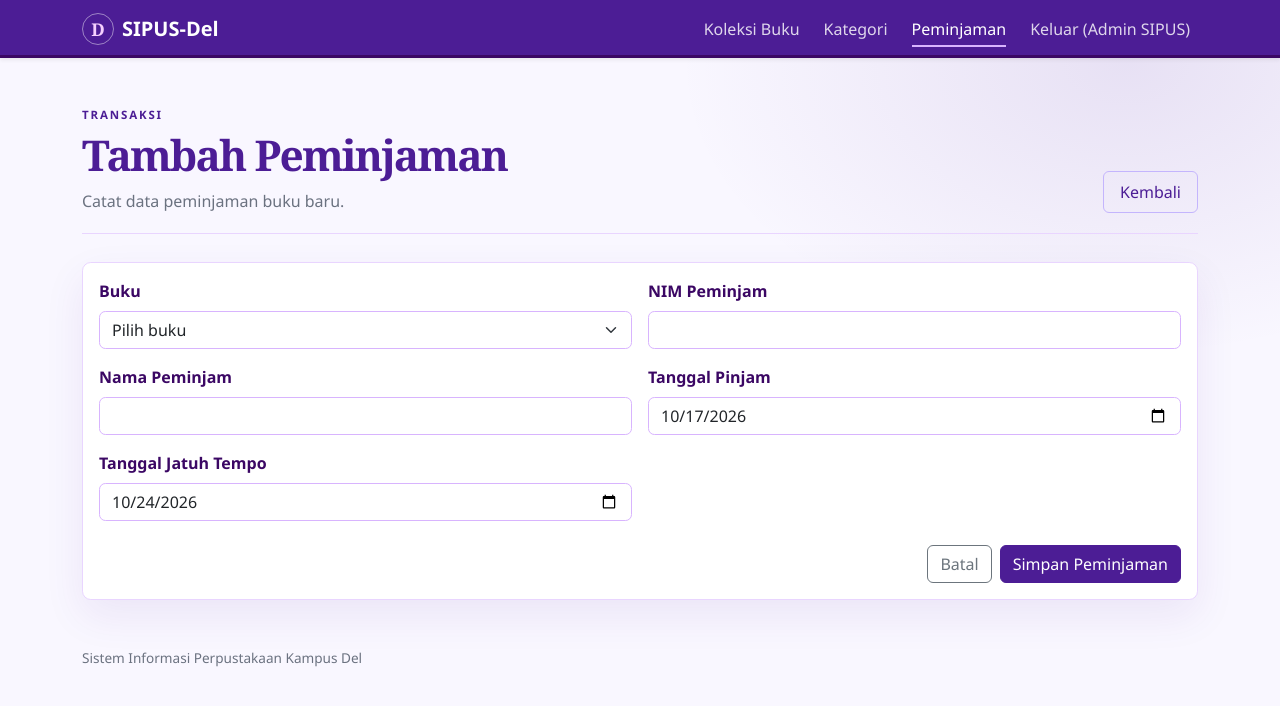
After one commit to DeaHutapea/ppw-2026-week5-12S24053, a Laravel app: page /peminjaman/create in a window 1280 px wide. The commit adds this page. Shown: the top 706 px of the page. Run offline with Laravel 12, Linux system fonts and the light colour scheme; a user stored in the database is signed in; data comes from the database, SQL or seed files in the repository; style sheets or scripts are compiled from the project's sources.

Commit message:
feat: add week 6 borrowing and authentication
Co-authored-by: Copilot <223556219+Copilot@users.noreply.github.com>

```diff
--- /dev/null
+++ b/app/Http/Controllers/PeminjamanController.php
@@ -0,0 +1,100 @@
+<?php
+
+namespace App\Http\Controllers;
+
+use App\Models\Buku;
+use App\Models\Peminjaman;
+use Illuminate\Http\RedirectResponse;
+use Illuminate\Http\Request;
+use Illuminate\Support\Facades\DB;
+use Illuminate\Support\Str;
+use Illuminate\View\View;
+
+class PeminjamanController extends Controller
+{
+    public function index(): View
+    {
+        $peminjamans = Peminjaman::with('buku')->latest()->paginate(10);
+
+        return view('peminjaman.index', compact('peminjamans'));
+    }
+
+    public function create(): View
+    {
+        $bukus = Buku::where('stok', '>', 0)->orderBy('judul')->get();
+
+        return view('peminjaman.create', compact('bukus'));
+    }
+
+    public function store(Request $request): RedirectResponse
+    {
+        $validated = $request->validate([
+            'buku_id' => ['required', 'integer', 'exists:bukus,id'],
+            'nim_peminjam' => ['required', 'string', 'max:15'],
+            'nama_peminjam' => ['required', 'string', 'max:150'],
+            'tanggal_pinjam' => ['required', 'date'],
+            'tanggal_jatuh_tempo' => ['required', 'date', 'after_or_equal:tanggal_pinjam'],
+        ]);
+
+        $borrowed = DB::transaction(function () use ($validated): bool {
+            $buku = Buku::query()
+                ->lockForUpdate()
+                ->findOrFail($validated['buku_id']);
+
+            if ($buku->stok < 1) {
+                return false;
+            }
+
+            $buku->decrement('stok');
+            Peminjaman::create([
+                ...$validated,
+                'kode_pinjam' => $this->generateKodePinjam(),
+                'status' => 'dipinjam',
+            ]);
+
+            return true;
+        });
+
+        if (! $borrowed) {
+            return back()->with('error', 'Stok buku tidak tersedia untuk dipinjam.')->withInput();
+        }
+
+        return redirect()->route('peminjaman.index')->with('success', 'Peminjaman berhasil dicatat.');
+    }
+
+    public function kembali(Peminjaman $peminjaman): RedirectResponse
+    {
+        $returned = DB::transaction(function () use ($peminjaman): bool {
+            $lockedPeminjaman = Peminjaman::query()
+                ->lockForUpdate()
+                ->findOrFail($peminjaman->id);
+
+            if ($lockedPeminjaman->status === 'kembali') {
+                return false;
+            }
+
+            $buku = Buku::query()
+                ->lockForUpdate()
+                ->findOrFail($lockedPeminjaman->buku_id);
+
+            $lockedPeminjaman->update([
+                'tanggal_kembali' => now()->toDateString(),
+                'status' => 'kembali',
+            ]);
+            $buku->increment('stok');
+
+            return true;
+        });
+
+        if (! $returned) {
+            return back()->with('error', 'Buku ini sudah dikembalikan.');
+        }
+
+        return redirect()->route('peminjaman.index')->with('success', 'Buku berhasil dikembalikan.');
+    }
+
+    private function generateKodePinjam(): string
+    {
+        return 'PINJAM-'.now()->format('Ymd').'-'.Str::upper(Str::random(12));
+    }
+}
--- a/app/Models/Buku.php
+++ b/app/Models/Buku.php
@@ -27,4 +27,9 @@ class Buku extends Model
     {
         return $this->belongsTo(Kategori::class);
     }
+
+    public function peminjamans()
+    {
+        return $this->hasMany(Peminjaman::class);
+    }
 }
--- a/resources/views/buku/show.blade.php
+++ b/resources/views/buku/show.blade.php
@@ -7,7 +7,9 @@
         </div>
         <div class="d-flex gap-2">
             <a href="{{ route('buku.index') }}" class="btn btn-outline-del">Kembali</a>
-            <a href="{{ route('buku.edit', $buku) }}" class="btn btn-del">Ubah Buku</a>
+            @auth
+                <a href="{{ route('buku.edit', $buku) }}" class="btn btn-del">Ubah Buku</a>
+            @endauth
         </div>
     </div>
 
--- a/resources/views/components/layout.blade.php
+++ b/resources/views/components/layout.blade.php
@@ -23,7 +23,16 @@
             <div class="collapse navbar-collapse" id="mainNavigation">
                 <div class="navbar-nav ms-auto gap-lg-2">
                     <a class="nav-link {{ request()->routeIs('buku.*') ? 'active' : '' }}" href="{{ route('buku.index') }}">Koleksi Buku</a>
-                    <a class="nav-link {{ request()->routeIs('kategori.*') ? 'active' : '' }}" href="{{ route('kategori.index') }}">Kategori</a>
+                    @auth
+                        <a class="nav-link {{ request()->routeIs('kategori.*') ? 'active' : '' }}" href="{{ route('kategori.index') }}">Kategori</a>
+                        <a class="nav-link {{ request()->routeIs('peminjaman.*') ? 'active' : '' }}" href="{{ route('peminjaman.index') }}">Peminjaman</a>
+                        <form action="{{ route('logout') }}" method="POST" class="d-flex">
+                            @csrf
+                            <button type="submit" class="nav-link border-0 bg-transparent">Keluar ({{ auth()->user()->name }})</button>
+                        </form>
+                    @else
+                        <a class="nav-link {{ request()->routeIs('login') ? 'active' : '' }}" href="{{ route('login') }}">Login Staff</a>
+                    @endauth
                 </div>
             </div>
         </div>
--- /dev/null
+++ b/resources/views/peminjaman/create.blade.php
@@ -0,0 +1,62 @@
+<x-layout title="Tambah Peminjaman">
+    <div class="page-heading">
+        <div>
+            <p class="page-eyebrow">Transaksi</p>
+            <h1 class="page-title">Tambah Peminjaman</h1>
+            <p class="page-description mb-0 mt-2">Catat data peminjaman buku baru.</p>
+        </div>
+        <a href="{{ route('peminjaman.index') }}" class="btn btn-outline-del px-3 py-2">Kembali</a>
+    </div>
+
+    <section class="card card-del">
+        <div class="card-body">
+            <form action="{{ route('peminjaman.store') }}" method="POST">
+                @csrf
+
+                <div class="row g-3">
+                    <div class="col-md-6">
+                        <label for="buku_id" class="form-label">Buku</label>
+                        <select id="buku_id" name="buku_id" class="form-select @error('buku_id') is-invalid @enderror" required>
+                            <option value="">Pilih buku</option>
+                            @foreach ($bukus as $buku)
+                                <option value="{{ $buku->id }}" @selected(old('buku_id') == $buku->id)>
+                                    {{ $buku->judul }} (stok: {{ $buku->stok }})
+                                </option>
+                            @endforeach
+                        </select>
+                        @error('buku_id')<div class="invalid-feedback d-block">{{ $message }}</div>@enderror
+                    </div>
+
+                    <div class="col-md-6">
+                        <label for="nim_peminjam" class="form-label">NIM Peminjam</label>
+                        <input id="nim_peminjam" name="nim_peminjam" type="text" maxlength="15" value="{{ old('nim_peminjam') }}" class="form-control @error('nim_peminjam') is-invalid @enderror" required>
+                        @error('nim_peminjam')<div class="invalid-feedback d-block">{{ $message }}</div>@enderror
+                    </div>
+
+                    <div class="col-md-6">
+                        <label for="nama_peminjam" class="form-label">Nama Peminjam</label>
+                        <input id="nama_peminjam" name="nama_peminjam" type="text" maxlength="150" value="{{ old('nama_peminjam') }}" class="form-control @error('nama_peminjam') is-invalid @enderror" required>
+                        @error('nama_peminjam')<div class="invalid-feedback d-block">{{ $message }}</div>@enderror
+                    </div>
+
+                    <div class="col-md-6">
+                        <label for="tanggal_pinjam" class="form-label">Tanggal Pinjam</label>
+                        <input id="tanggal_pinjam" name="tanggal_pinjam" type="date" value="{{ old('tanggal_pinjam', now()->toDateString()) }}" class="form-control @error('tanggal_pinjam') is-invalid @enderror" required>
+                        @error('tanggal_pinjam')<div class="invalid-feedback d-block">{{ $message }}</div>@enderror
+                    </div>
+
+                    <div class="col-md-6">
+                        <label for="tanggal_jatuh_tempo" class="form-label">Tanggal Jatuh Tempo</label>
+                        <input id="tanggal_jatuh_tempo" name="tanggal_jatuh_tempo" type="date" value="{{ old('tanggal_jatuh_tempo', now()->addDays(7)->toDateString()) }}" class="form-control @error('tanggal_jatuh_tempo') is-invalid @enderror" required>
+                        @error('tanggal_jatuh_tempo')<div class="invalid-feedback d-block">{{ $message }}</div>@enderror
+                    </div>
+                </div>
+
+                <div class="d-flex justify-content-end gap-2 mt-4">
+                    <a href="{{ route('peminjaman.index') }}" class="btn btn-outline-secondary">Batal</a>
+                    <button type="submit" class="btn btn-del">Simpan Peminjaman</button>
+                </div>
+            </form>
+        </div>
+    </section>
+</x-layout>
--- a/routes/web.php
+++ b/routes/web.php
@@ -1,10 +1,27 @@
 <?php
 
+use App\Http\Controllers\Auth\LoginController;
 use App\Http\Controllers\BukuController;
 use App\Http\Controllers\KategoriController;
+use App\Http\Controllers\PeminjamanController;
 use Illuminate\Support\Facades\Route;
 
 Route::redirect('/', '/buku');
 
-Route::resource('buku', BukuController::class);
-Route::resource('kategori', KategoriController::class);
+Route::get('/buku', [BukuController::class, 'index'])->name('buku.index');
+
+Route::middleware('guest')->group(function () {
+    Route::get('/login', [LoginController::class, 'showLoginForm'])->name('login');
+    Route::post('/login', [LoginController::class, 'login'])->name('login.submit');
+});
+
+Route::middleware('auth')->group(function () {
+    Route::post('/logout', [LoginController::class, 'logout'])->name('logout');
+    Route::resource('buku', BukuController::class)->except(['index', 'show']);
+    Route::resource('kategori', KategoriController::class);
+    Route::resource('peminjaman', PeminjamanController::class)->only(['index', 'create', 'store']);
+    Route::post('/peminjaman/{peminjaman}/kembali', [PeminjamanController::class, 'kembali'])
+        ->name('peminjaman.kembali');
+});
+
+Route::get('/buku/{buku}', [BukuController::class, 'show'])->name('buku.show');
```
Also changed, not shown: app/Http/Controllers/Auth/LoginController.php (added, +45 -0 lines), app/Http/Controllers/BukuController.php (+19 -2 lines), app/Models/Peminjaman.php (added, +36 -0 lines), database/seeders/DatabaseSeeder.php (+7 -0 lines), resources/views/auth/login.blade.php (added, +42 -0 lines), resources/views/buku/index.blade.php (+24 -0 lines), resources/views/peminjaman/index.blade.php (added, +68 -0 lines), tests/Feature/PeminjamanTest.php (added, +157 -0 lines), tests/Feature/SipusCrudTest.php (+2 -0 lines), README.md, database/migrations/2026_10_13_000001_create_peminjamans_table.php (added).
